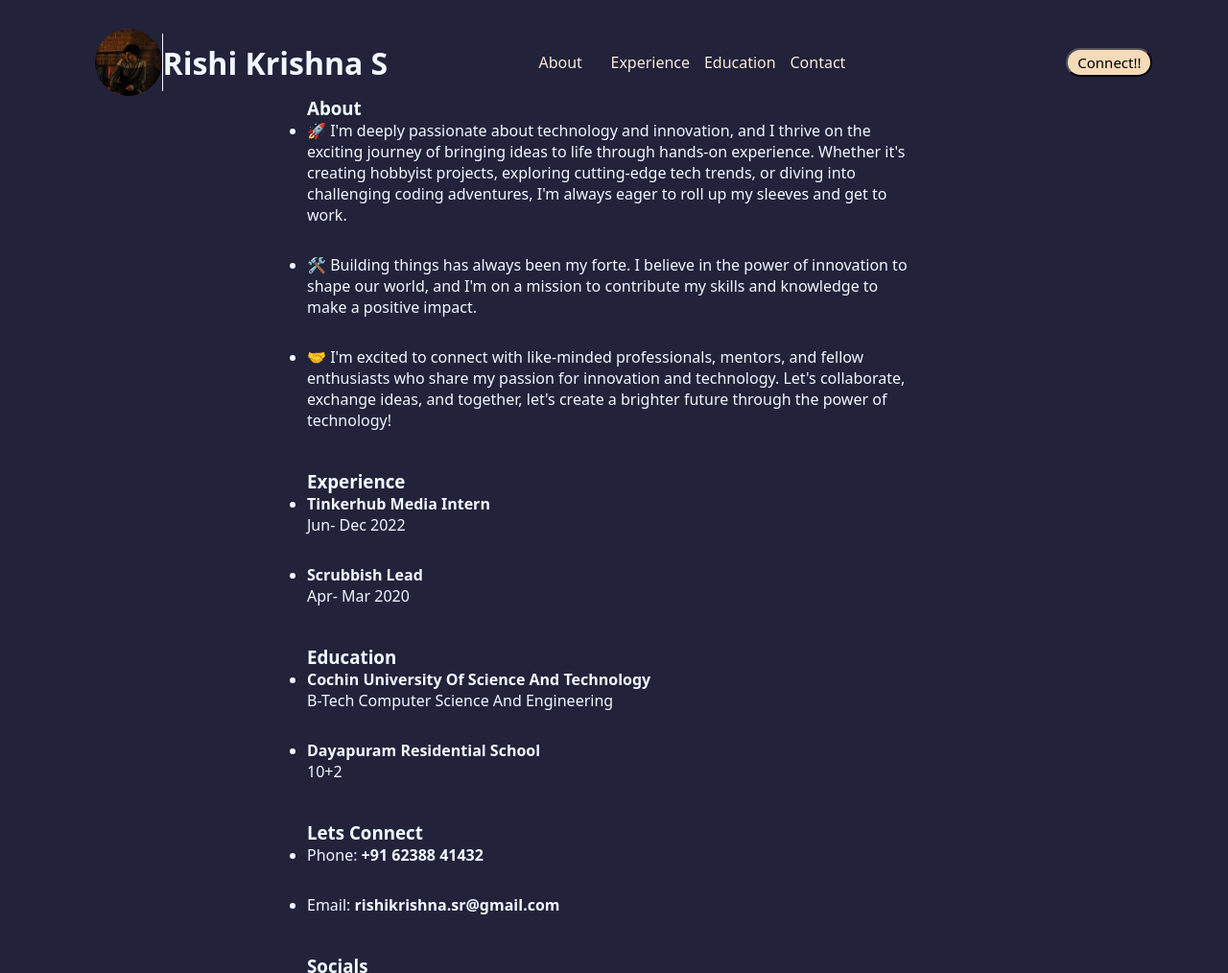
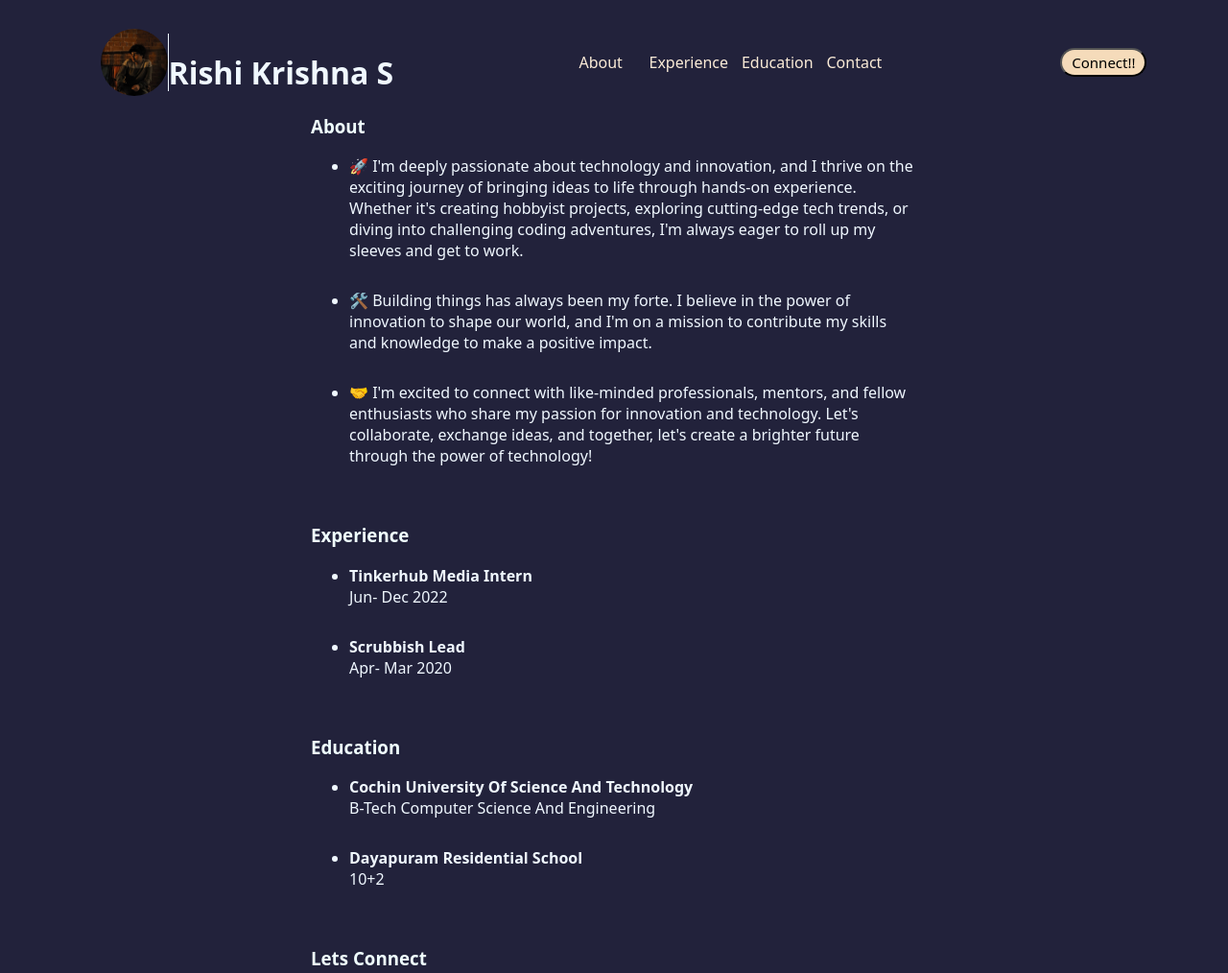
Before and after one commit to Rishi-k-s/myPortfolio, a plain HTML site: page index.html in a window 1280 px wide. Shown: the top 1014 px of the page at 96% size. Drawn offline with Linux system fonts and the light colour scheme.

Commit message:
Test branch added

```diff
--- a/style.css
+++ b/style.css
@@ -2,8 +2,8 @@
 
 *{
     font-family: system-ui, -apple-system, BlinkMacSystemFont, 'Segoe UI', Roboto, Oxygen, Ubuntu, Cantarell, 'Open Sans', 'Helvetica Neue', sans-serif;
-    margin: 0px;
-    padding: 0px;
+    /* margin: 0px;
+    padding: 0px; */
 }
 
 .hugeHeading{
@@ -74,6 +74,7 @@
 .div123{
     display: flex;
     margin-left: 20px;
+    justify-content: space-around;
     align-items: center;
 }
 .div1234{
```
